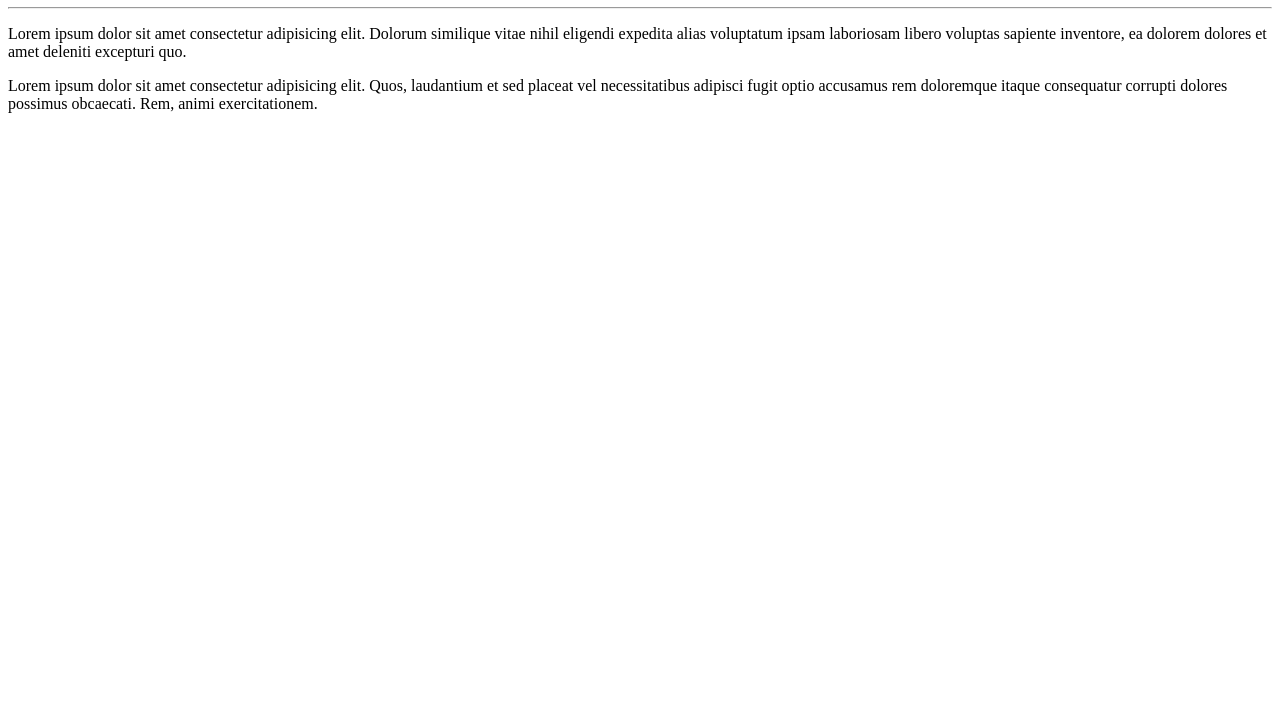
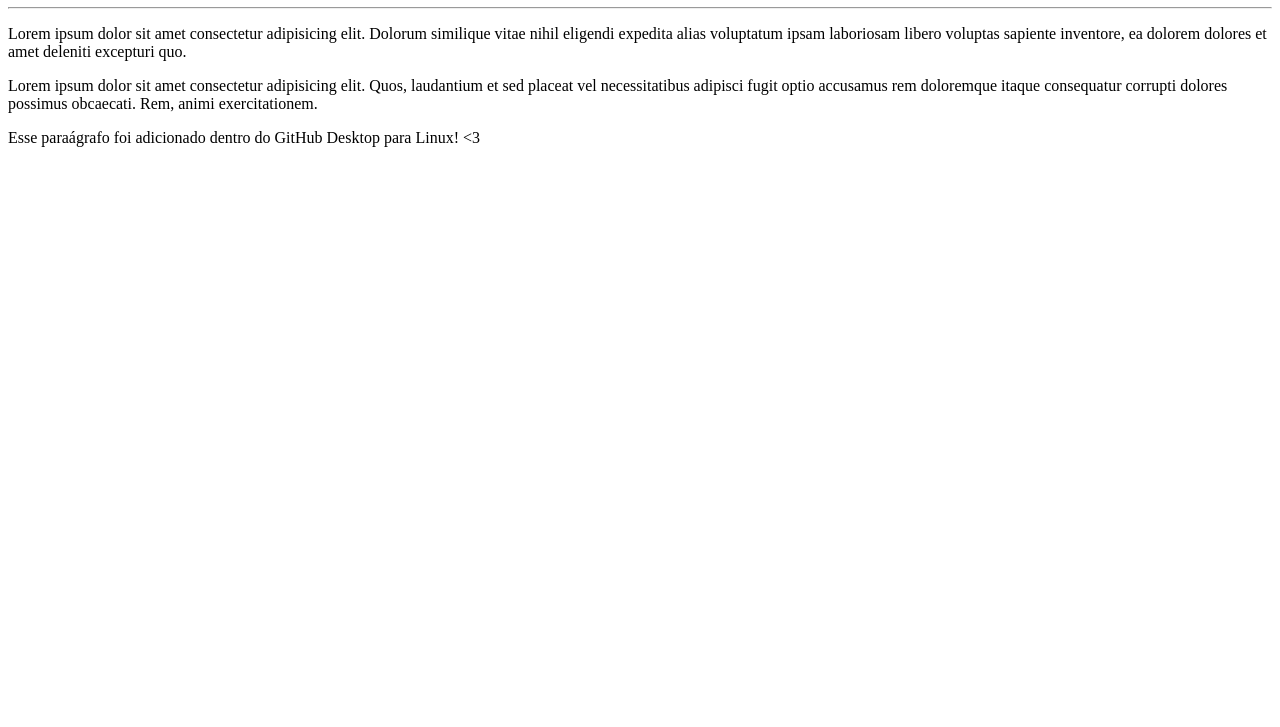
Before and after one commit to giovanna-andrade/OlaMundo, a plain HTML site: page site-exemplo/index.html in a window 1280 px wide. Shown: the part 73-800 px from the top of the page. Drawn offline with Linux system fonts and the light colour scheme.

Commit message:
mudei o arquivo index

```diff
--- a/site-exemplo/index.html
+++ b/site-exemplo/index.html
@@ -11,6 +11,7 @@
     <hr>
     <p>Lorem ipsum dolor sit amet consectetur adipisicing elit. Dolorum similique vitae nihil eligendi expedita alias voluptatum ipsam laboriosam libero voluptas sapiente inventore, ea dolorem dolores et amet deleniti excepturi quo.</p>
     <p>Lorem ipsum dolor sit amet consectetur adipisicing elit. Quos, laudantium et sed placeat vel necessitatibus adipisci fugit optio accusamus rem doloremque itaque consequatur corrupti dolores possimus obcaecati. Rem, animi exercitationem.</p>
+    <p>Esse paraágrafo foi adicionado dentro do GitHub Desktop para Linux! &lt;3</p>
 
 </body>
 </html>
```
